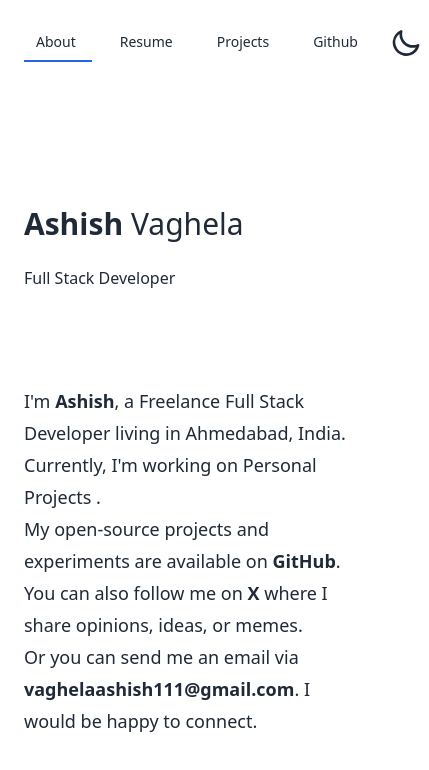
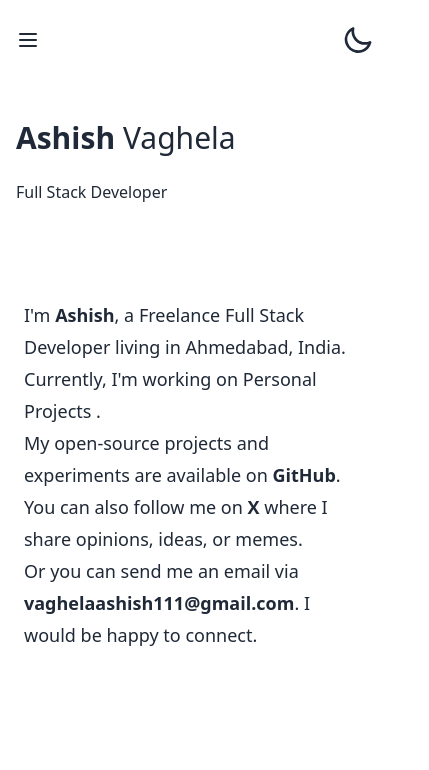
Before and after one commit to sunnykadivar212/sunnykadivar212.github.io, a React (Vite) app: page / in a window 390 px wide. Shown: the top 770 px of the page, 429 px wide, since content can reach past the window. Built offline with nearby package versions, Linux system fonts and the light colour scheme.

Commit message:
refactor: added `lucid-react` for navbar

```diff
--- a/src/components/header/Header.jsx
+++ b/src/components/header/Header.jsx
@@ -1,11 +1,13 @@
+import React, { useState, useEffect } from 'react';
 import { NavLink } from "react-router-dom";
 import data from "../../assets/data.json";
-import { useState, useEffect } from "react";
+import { Menu } from 'lucide-react';
 
 function Header() {
   const [theme, setTheme] = useState(
     localStorage.getItem("theme") ? localStorage.getItem("theme") : "light"
   );
+  const [isMenuOpen, setIsMenuOpen] = useState(false);
 
   useEffect(() => {
     localStorage.setItem("theme", theme);
@@ -21,11 +23,19 @@ function Header() {
     }
   };
 
+  const toggleMenu = () => {
+    setIsMenuOpen(!isMenuOpen);
+  };
+
   return (
-    <div className="mb-24 mt-6 flex flex-col items-center justify-center px-6">
-      <div className="flex w-full max-w-4xl flex-col gap-36 print:gap-10">
+    <div className="mb-24 mt-6 px-4 sm:px-6">
+      <div className="max-w-4xl mx-auto">
         <div className="flex items-center justify-between w-full print:hidden">
-          <div className="flex gap-4">
+          <div className="flex items-center">
+            <button onClick={toggleMenu} className="sm:hidden mr-4">
+              <Menu size={24} />
+            </button>
+            <div className={`${isMenuOpen ? 'flex' : 'hidden'} sm:flex flex-col sm:flex-row gap-4 absolute sm:relative top-16 sm:top-0 left-0 sm:left-auto bg-base-100 sm:bg-transparent w-full sm:w-auto p-4 sm:p-0 shadow-md sm:shadow-none z-10`}>
               <NavLink
                 to="/"
                 className={({ isActive }) =>
@@ -67,6 +77,7 @@ function Header() {
                 Github
               </NavLink>
             </div>
+          </div>
           <label className="swap swap-rotate ml-4">
             <input
               type="checkbox"
@@ -89,7 +100,7 @@ function Header() {
             </svg>
           </label>
         </div>
-        <div className="flex flex-col gap-6 print:mt-10 print:gap-2">
+        <div className="flex flex-col gap-6 mt-16 sm:mt-36 print:mt-10 print:gap-2">
           <h1 className="text-3xl md:text-6xl font-black">
             {data.firstName}{" "}
             <span className="font-extralight">{data.lastName}</span>
```
Lines whose indentation alone changed are shown as unchanged.
